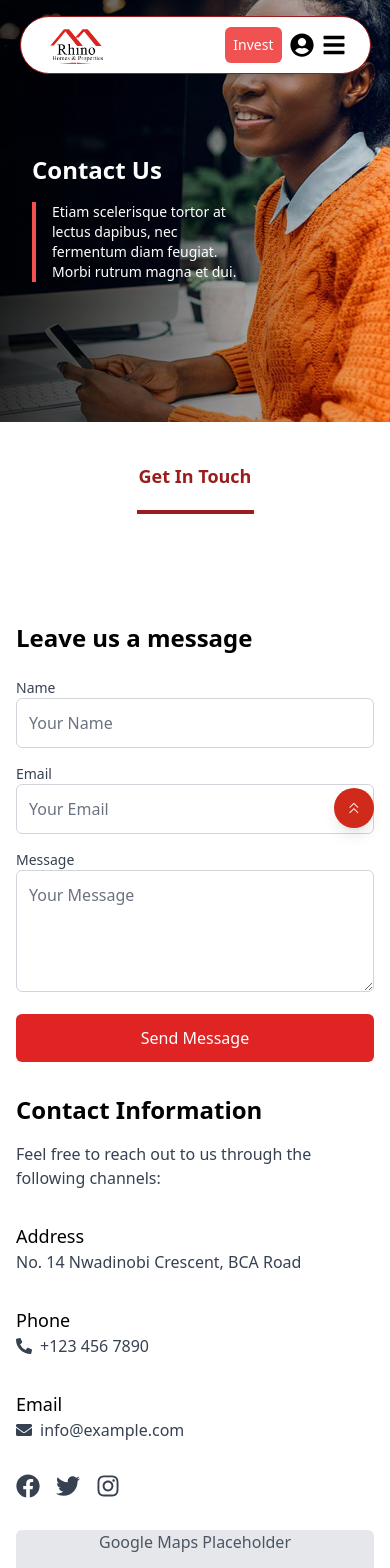
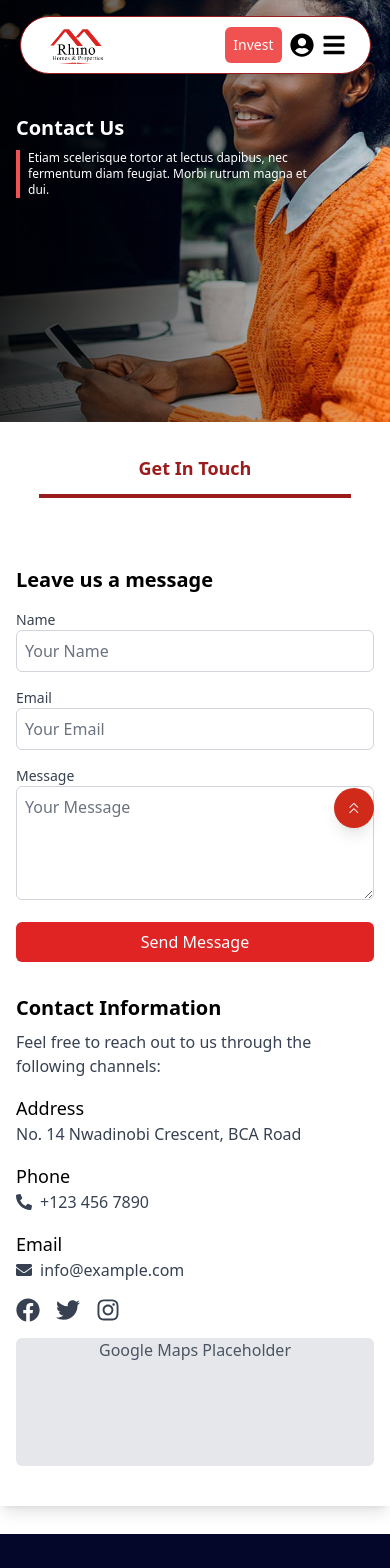
Before and after one commit to Ritephase1/rhp-website-fe, a Next.js app: page /contact in a window 390 px wide. Shown: the top 1568 px of the page. Built offline with nearby package versions, Linux system fonts and the light colour scheme.

Commit message:
Fix the responsiveness of the contact us page

```diff
--- a/src/pages/contact.js
+++ b/src/pages/contact.js
@@ -18,7 +18,7 @@ const ContactPage = () => {
     <div className="w-full">
       {/* Hero Section */}
       <div
-        className="relative w-full h-[40vh] sm:h-[50vh] md:h-[60vh] lg:h-[70vh] bg-cover bg-center bg-no-repeat  hero-bg "
+        className="relative w-full h-[40vh] sm:h-[50vh] md:h-[60vh] lg:h-[70vh] bg-cover bg-center bg-no-repeat hero-bg"
         style={{
           backgroundImage: "url('/images/contactBg.jpeg')",
         }}
@@ -31,13 +31,15 @@ const ContactPage = () => {
             <Navigation />
 
             <motion.div
-              className="relative h-full flex flex-col justify-center items-start pl-8 md:pl-16 text-white mt-20 md:mt-60 space-y-4"
+              className="relative h-full flex flex-col justify-center items-start pl-4 sm:pl-8 md:pl-16 text-white mt-10 sm:mt-20 md:mt-40 space-y-2 sm:space-y-4"
               initial={{ opacity: 0, y: -50 }}
               animate={{ opacity: 1, y: 0 }}
               transition={{ duration: 1 }}
             >
-              <h1 className="text-2xl md:text-6xl font-bold">Contact Us</h1>
-              <p className="text-sm md:text-lg max-w-[60%] md:max-w-xl border-l-4 border-red-500 text-left pl-4">
+              <h1 className="text-xl sm:text-2xl md:text-4xl lg:text-6xl font-bold">
+                Contact Us
+              </h1>
+              <p className="text-xs sm:text-sm md:text-lg max-w-[80%] sm:max-w-[60%] md:max-w-xl border-l-4 border-red-500 text-left pl-2 sm:pl-4">
                 Etiam scelerisque tortor at lectus dapibus, nec fermentum diam
                 feugiat. Morbi rutrum magna et dui.
               </p>
@@ -47,7 +49,7 @@ const ContactPage = () => {
       </div>
 
       <motion.div
-        className="md:text-2xl text-lg font-bold text-red-800 border-b-4 border-red-800 max-w-[30%] md:w-[20%] m-auto text-center mt-5 py-5"
+        className="text-lg sm:text-xl md:text-2xl font-bold text-red-800 border-b-4 border-red-800 max-w-[80%] sm:max-w-[50%] md:max-w-[30%] lg:w-[20%] m-auto text-center mt-5 py-3 sm:py-5"
         initial={{ opacity: 0 }}
         animate={{ opacity: 1 }}
         transition={{ delay: 0.5, duration: 1 }}
@@ -56,14 +58,16 @@ const ContactPage = () => {
       </motion.div>
 
       {/* Contact Section */}
-      <div className="container my-7 mx-auto px-4 py-20 grid grid-cols-1 lg:grid-cols-2 gap-8 shadow-lg">
+      <div className="container my-7 mx-auto px-4 py-10 sm:py-20 grid grid-cols-1 lg:grid-cols-2 gap-8 shadow-lg">
         {/* Contact Form */}
         <motion.div
           initial={{ opacity: 0, x: -100 }}
           animate={{ opacity: 1, x: 0 }}
           transition={{ delay: 0.6, duration: 1 }}
         >
-          <h2 className="text-2xl font-semibold mb-6">Leave us a message</h2>
+          <h2 className="text-xl sm:text-2xl font-semibold mb-4 sm:mb-6">
+            Leave us a message
+          </h2>
           <form className="space-y-4">
             <div>
               <label
@@ -75,7 +79,7 @@ const ContactPage = () => {
               <input
                 type="text"
                 id="name"
-                className="w-full p-3 border border-gray-300 rounded-md focus:outline-none focus:ring-2 focus:ring-red-500"
+                className="w-full p-2 sm:p-3 border border-gray-300 rounded-md focus:outline-none focus:ring-2 focus:ring-red-500"
                 placeholder="Your Name"
               />
             </div>
@@ -89,7 +93,7 @@ const ContactPage = () => {
               <input
                 type="email"
                 id="email"
-                className="w-full p-3 border border-gray-300 rounded-md focus:outline-none focus:ring-2 focus:ring-red-500"
+                className="w-full p-2 sm:p-3 border border-gray-300 rounded-md focus:outline-none focus:ring-2 focus:ring-red-500"
                 placeholder="Your Email"
               />
             </div>
@@ -103,13 +107,13 @@ const ContactPage = () => {
               <textarea
                 id="message"
                 rows="4"
-                className="w-full p-3 border border-gray-300 rounded-md focus:outline-none focus:ring-2 focus:ring-red-500"
+                className="w-full p-2 sm:p-3 border border-gray-300 rounded-md focus:outline-none focus:ring-2 focus:ring-red-500"
                 placeholder="Your Message"
               />
             </div>
             <button
               type="submit"
-              className="w-full bg-red-600 text-white py-3 rounded-md hover:bg-red-700 transition"
+              className="w-full bg-red-600 text-white py-2 sm:py-3 rounded-md hover:bg-red-700 transition"
             >
               Send Message
             </button>
@@ -118,13 +122,15 @@ const ContactPage = () => {
 
         {/* Contact Info */}
         <motion.div
-          className="space-y-8"
+          className="space-y-4 sm:space-y-8"
           initial={{ opacity: 0, x: 100 }}
           animate={{ opacity: 1, x: 0 }}
           transition={{ delay: 0.7, duration: 1 }}
         >
           <div>
-            <h2 className="text-2xl font-semibold mb-4">Contact Information</h2>
+            <h2 className="text-xl sm:text-2xl font-semibold mb-2 sm:mb-4">
+              Contact Information
+            </h2>
             <p className="text-gray-700">
               Feel free to reach out to us through the following channels:
             </p>
@@ -157,7 +163,7 @@ const ContactPage = () => {
             </a>
           </div>
           {/* Google Map Placeholder */}
-          <div className="w-full h-40 bg-gray-200 rounded-md">
+          <div className="w-full h-32 sm:h-40 bg-gray-200 rounded-md">
             <p className="text-center text-gray-600">Google Maps Placeholder</p>
           </div>
         </motion.div>
```
